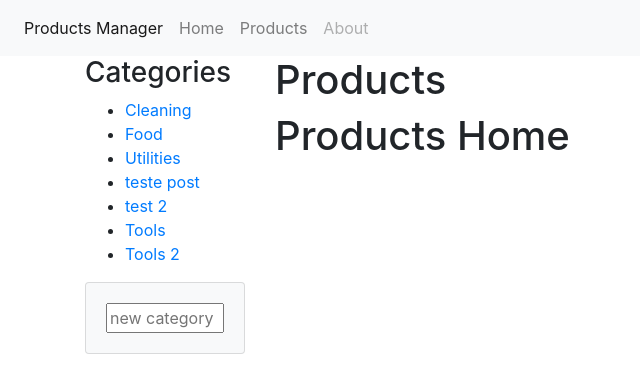
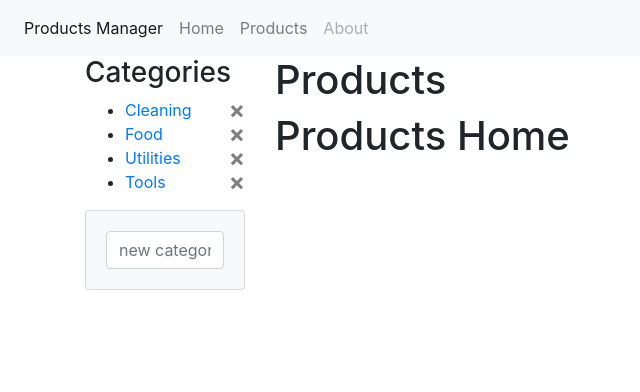
Before and after one commit to mariorodeghiero/react-product-manager-app, a React (Create React App) app: page /products in a window 1280 px wide. Shown: the top 392 px of the page, without its empty margins (0-640 px from the left). Built offline with nearby package versions, Linux system fonts and the light colour scheme; data requests are answered from the project's data file.

Commit message:
creating delete categories

```diff
--- a/db.json
+++ b/db.json
@@ -35,20 +35,8 @@
       "category": "Utilities"
     },
     {
-      "category": "teste post",
+      "category": "Tools",
       "id": 4
-    },
-    {
-      "category": "test 2",
-      "id": 5
-    },
-    {
-      "category": "Tools",
-      "id": 6
-    },
-    {
-      "category": "Tools 2",
-      "id": 7
     }
   ]
 }
--- a/src/Product.jsx
+++ b/src/Product.jsx
@@ -12,6 +12,7 @@ class Product extends Component {
       categories: []
     };
 
+    this.renderCategory = this.renderCategory.bind(this);
     this.handleNewCategory = this.handleNewCategory.bind(this);
     this.loadCategories = this.loadCategories.bind(this);
   }
@@ -26,10 +27,26 @@ class Product extends Component {
     this.loadCategories();
   }
 
+  removeCategory(category) {
+    axios
+      .delete("http://localhost:3001/categories/" + category.id)
+      .then(resp => {
+        this.loadCategories();
+      });
+  }
+
   renderCategory(cat, index) {
     return (
       <li key={cat.id}>
         <Link to={`/products/category/${cat.id}`}>{cat.category}</Link>
+        <button
+          onClick={() => this.removeCategory(cat)}
+          type="button"
+          className="close"
+          aria-label="Close"
+        >
+          <span aria-hidden="true">&times;</span>
+        </button>
       </li>
     );
   }
@@ -62,6 +79,7 @@ class Product extends Component {
           </ul>
           <div className="card card-body bg-light">
             <input
+              className="form-control"
               onKeyUp={this.handleNewCategory}
               type="text"
               ref="category"
```
